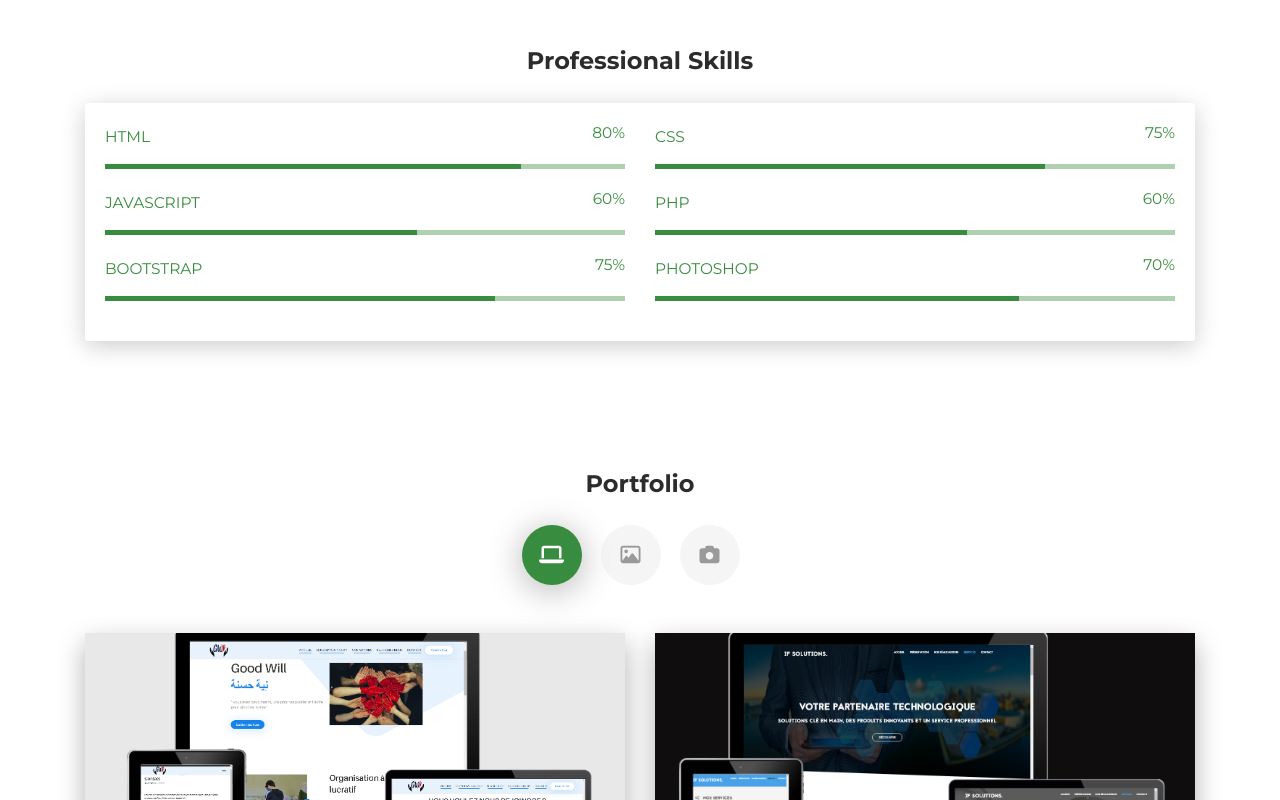
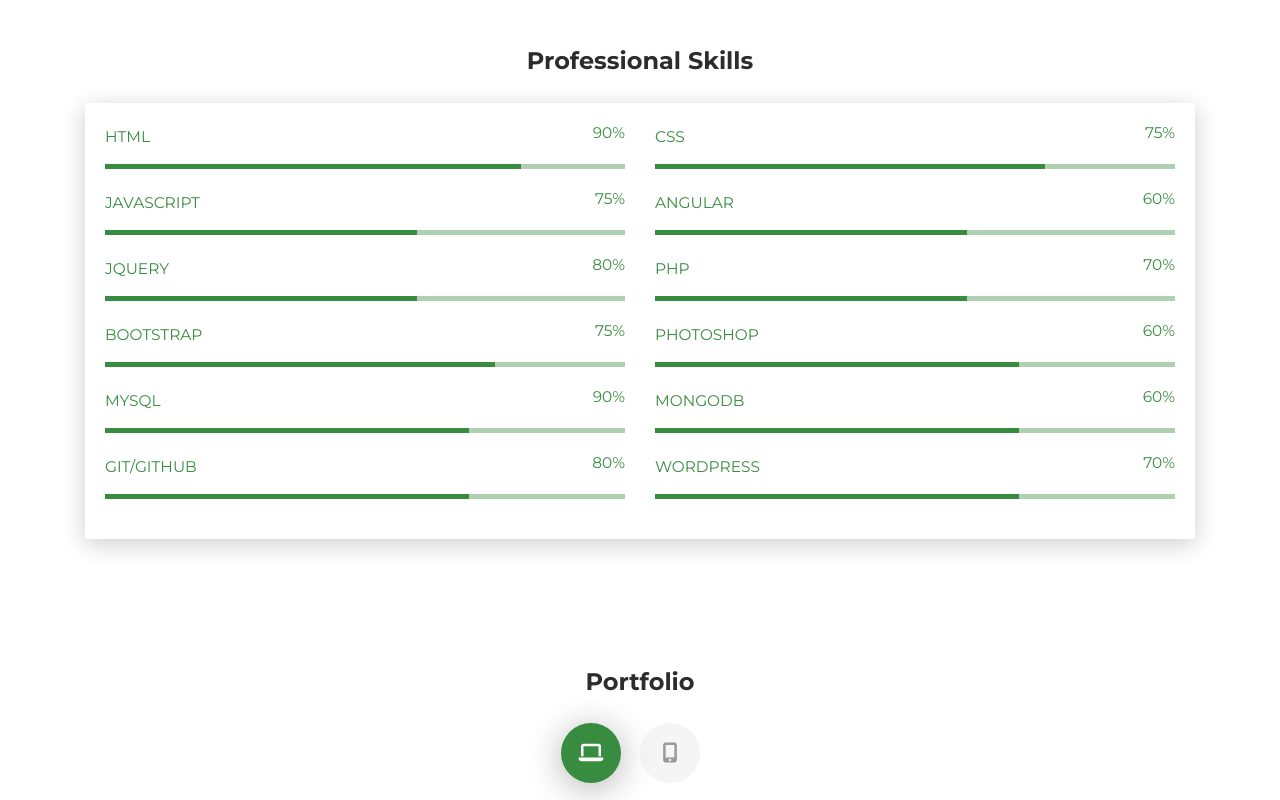
Before and after one commit to dzicee/portfolio, a plain HTML site: page index.html in a window 1280 px wide. Shown: the part 1120-1920 px from the top of the page. Drawn offline with Linux system fonts and the light colour scheme.

Commit message:
update informations

```diff
--- a/index.html
+++ b/index.html
@@ -55,7 +55,7 @@
             <div class="container">
               <div class="content-center">
                 <div class="cc-profile-image"><a href="#"><img src="images/profil.jpg" alt="Image" /></a></div>
-                <div class="h2 title">Abdellatif OU</div>
+                <div class="h2 title">Abdellatif OUENNOUGHI</div>
                 <p class="category text-white">Junior Web Developer, Data visualization</p><a
                   class="btn btn-primary smooth-scroll mr-2" href="#contact" data-aos="zoom-in"
                   data-aos-anchor="data-aos-anchor">Hire Me</a><a class="btn btn-primary" href="#" data-aos="zoom-in"
@@ -66,10 +66,10 @@
               <div class="container">
                 <div class="button-container"><a class="btn btn-default btn-round btn-lg btn-icon"
                     href="https://www.behance.net/ouabdelatiecf6" rel="tooltip" title="Follow me on Behance"><i
-                      class="fa fa-behance"></i></a><a class="btn btn-default btn-round btn-lg btn-icon" href=""
+                      class="fa fa-behance"></i></a><a
+                      class="btn btn-default btn-round btn-lg btn-icon" href="https://www.linkedin.com/in/abdellatif-ouennoughi-397897aa/" rel="tooltip"
+                      title="Follow me on Linkedin"><i class="fa fa-linkedin"></i></a><a class="btn btn-default btn-round btn-lg btn-icon" href=""
                     rel="tooltip" title="Follow me on Twitter"><i class="fa fa-twitter"></i></a><a
-                    class="btn btn-default btn-round btn-lg btn-icon" href="#" rel="tooltip"
-                    title="Follow me on Google+"><i class="fa fa-google-plus"></i></a><a
                     class="btn btn-default btn-round btn-lg btn-icon" href="#" rel="tooltip"
                     title="Follow me on Instagram"><i class="fa fa-instagram"></i></a></div>
               </div>
@@ -105,7 +105,7 @@
                   <div class="h4 mt-0 title">Basic Information</div>
                   <div class="row">
                     <div class="col-sm-4"><strong class="text-uppercase">Age:</strong></div>
-                    <div class="col-sm-8">28</div>
+                    <div class="col-sm-8">31</div>
                   </div>
                   <div class="row mt-3">
                     <div class="col-sm-4"><strong class="text-uppercase">Email:</strong></div>
@@ -140,7 +140,7 @@
                     <div class="progress">
                       <div class="progress-bar progress-bar-primary" data-aos="progress-full" data-aos-offset="10"
                         data-aos-duration="2000" role="progressbar" aria-valuenow="60" aria-valuemin="0"
-                        aria-valuemax="100" style="width: 80%;"></div><span class="progress-value">80%</span>
+                        aria-valuemax="100" style="width: 80%;"></div><span class="progress-value">90%</span>
                     </div>
                   </div>
                 </div>
@@ -160,7 +160,25 @@
                     <div class="progress">
                       <div class="progress-bar progress-bar-primary" data-aos="progress-full" data-aos-offset="10"
                         data-aos-duration="2000" role="progressbar" aria-valuenow="60" aria-valuemin="0"
+                        aria-valuemax="100" style="width: 60%;"></div><span class="progress-value">75%</span>
+                    </div>
+                  </div>
+                </div>
+                <div class="col-md-6">
+                  <div class="progress-container progress-primary"><span class="progress-badge">Angular</span>
+                    <div class="progress">
+                      <div class="progress-bar progress-bar-primary" data-aos="progress-full" data-aos-offset="10"
+                        data-aos-duration="2000" role="progressbar" aria-valuenow="60" aria-valuemin="0"
                         aria-valuemax="100" style="width: 60%;"></div><span class="progress-value">60%</span>
+                    </div>
+                  </div>
+                </div>
+                <div class="col-md-6">
+                  <div class="progress-container progress-primary"><span class="progress-badge">jQuery</span>
+                    <div class="progress">
+                      <div class="progress-bar progress-bar-primary" data-aos="progress-full" data-aos-offset="10"
+                        data-aos-duration="2000" role="progressbar" aria-valuenow="60" aria-valuemin="0"
+                        aria-valuemax="100" style="width: 60%;"></div><span class="progress-value">80%</span>
                     </div>
                   </div>
                 </div>
@@ -169,7 +187,7 @@
                     <div class="progress">
                       <div class="progress-bar progress-bar-primary" data-aos="progress-full" data-aos-offset="10"
                         data-aos-duration="2000" role="progressbar" aria-valuenow="60" aria-valuemin="0"
-                        aria-valuemax="100" style="width: 60%;"></div><span class="progress-value">60%</span>
+                        aria-valuemax="100" style="width: 60%;"></div><span class="progress-value">70%</span>
                     </div>
                   </div>
                 </div>
@@ -186,6 +204,42 @@
                 </div>
                 <div class="col-md-6">
                   <div class="progress-container progress-primary"><span class="progress-badge">Photoshop</span>
+                    <div class="progress">
+                      <div class="progress-bar progress-bar-primary" data-aos="progress-full" data-aos-offset="10"
+                        data-aos-duration="2000" role="progressbar" aria-valuenow="60" aria-valuemin="0"
+                        aria-valuemax="100" style="width: 70%;"></div><span class="progress-value">60%</span>
+                    </div>
+                  </div>
+                </div>
+                <div class="col-md-6">
+                  <div class="progress-container progress-primary"><span class="progress-badge">MySQL</span>
+                    <div class="progress">
+                      <div class="progress-bar progress-bar-primary" data-aos="progress-full" data-aos-offset="10"
+                        data-aos-duration="2000" role="progressbar" aria-valuenow="60" aria-valuemin="0"
+                        aria-valuemax="100" style="width: 70%;"></div><span class="progress-value">90%</span>
+                    </div>
+                  </div>
+                </div>
+                <div class="col-md-6">
+                  <div class="progress-container progress-primary"><span class="progress-badge">MongoDB</span>
+                    <div class="progress">
+                      <div class="progress-bar progress-bar-primary" data-aos="progress-full" data-aos-offset="10"
+                        data-aos-duration="2000" role="progressbar" aria-valuenow="60" aria-valuemin="0"
+                        aria-valuemax="100" style="width: 70%;"></div><span class="progress-value">60%</span>
+                    </div>
+                  </div>
+                </div>
+                <div class="col-md-6">
+                  <div class="progress-container progress-primary"><span class="progress-badge">Git/GitHub</span>
+                    <div class="progress">
+                      <div class="progress-bar progress-bar-primary" data-aos="progress-full" data-aos-offset="10"
+                        data-aos-duration="2000" role="progressbar" aria-valuenow="60" aria-valuemin="0"
+                        aria-valuemax="100" style="width: 70%;"></div><span class="progress-value">80%</span>
+                    </div>
+                  </div>
+                </div>
+                <div class="col-md-6">
+                  <div class="progress-container progress-primary"><span class="progress-badge"> WordPress</span>
                     <div class="progress">
                       <div class="progress-bar progress-bar-primary" data-aos="progress-full" data-aos-offset="10"
                         data-aos-duration="2000" role="progressbar" aria-valuenow="60" aria-valuemin="0"
@@ -208,9 +262,8 @@
                   <li class="nav-item"><a class="nav-link active" data-toggle="tab" href="#web-development"
                       role="tablist"><i class="fa fa-laptop" aria-hidden="true"></i></a></li>
                   <li class="nav-item"><a class="nav-link" data-toggle="tab" href="#graphic-design" role="tablist"><i
-                        class="fa fa-picture-o" aria-hidden="true"></i></a></li>
-                  <li class="nav-item"><a class="nav-link" data-toggle="tab" href="#Photography" role="tablist"><i
-                        class="fa fa-camera" aria-hidden="true"></i></a></li>
+                        class="fa fa-mobile" aria-hidden="true"></i></a></li>
+
                 </ul>
               </div>
             </div>
@@ -228,7 +281,8 @@
                             <p> Respensive Website</p>
                           </figcaption>
                         </figure>
-                      </a></div>
+                      </a>
+                    </div>
                     <div class="cc-porfolio-image img-raised" data-aos="fade-up" data-aos-anchor-placement="top-bottom">
                       <a href="https://www.coolnetwork-dz.com/">
                         <figure class="cc-effect"><img src="images/coolnetwork.PNG" alt="Image" />
@@ -237,7 +291,8 @@
                             <p>Web Development</p>
                           </figcaption>
                         </figure>
-                      </a></div>
+                      </a>
+                    </div>
                   </div>
                   <div class="col-md-6">
                     <div class="cc-porfolio-image img-raised" data-aos="fade-up" data-aos-anchor-placement="top-bottom">
@@ -248,7 +303,8 @@
                             <p>Web Development</p>
                           </figcaption>
                         </figure>
-                      </a></div>
+                      </a>
+                    </div>
                     <div class="cc-porfolio-image img-raised" data-aos="fade-up" data-aos-anchor-placement="top-bottom">
                       <a href="https://uca-dz.000webhostapp.com/#">
                         <figure class="cc-effect"><img src="images/uca.png" alt="Image" />
@@ -257,7 +313,8 @@
                             <p> Respensive Website</p>
                           </figcaption>
                         </figure>
-                        </a></div>
+                      </a>
+                    </div>
                   </div>
 
                 </div>
@@ -271,7 +328,8 @@
                             <p>Web Development</p>
                           </figcaption>
                         </figure>
-                      </a></div>
+                      </a>
+                    </div>
 
 
 
@@ -291,7 +349,8 @@
                             <p>Graphic Design</p>
                           </figcaption>
                         </figure>
-                      </a></div>
+                      </a>
+                    </div>
                     <div class="cc-porfolio-image img-raised" data-aos="fade-up" data-aos-anchor-placement="top-bottom">
                       <a href="#graphic-design">
                         <figure class="cc-effect"><img src="images/graphic-design-2.jpg" alt="Image" />
@@ -300,7 +359,8 @@
                             <p>Graphic Design</p>
                           </figcaption>
                         </figure>
-                      </a></div>
+                      </a>
+                    </div>
                   </div>
 
                 </div>
@@ -323,9 +383,12 @@
               </div>
               <div class="col-md-9" data-aos="fade-left" data-aos-offset="50" data-aos-duration="500">
                 <div class="card-body">
-                  <div class="h5">Web Developer</div>
-                  <p>Lorem ipsum, dolor sit amet consectetur adipisicing elit. Accusamus odio quod autem quam facere
-                    voluptatibus, quibusdam aperiam id nam ipsam?</p>
+                  <div class="h5">Software Engineer</div>
+                  <ul>
+                    <li>Participated in the functional analysis of user requirements. </li>
+                    <li> Contributed to the development of new application solutions.</li>
+                    <li>  Managed incident resolution and enhanced the monitoring infrastructure.</li>
+                  </ul>
                 </div>
               </div>
             </div>
@@ -417,8 +480,8 @@
   <footer class="footer">
     <div class="container text-center"><a class="cc-behance btn btn-link"
         href="https://www.behance.net/ouabdelatiecf6"><i class="fa fa-behance fa-2x " aria-hidden="true"></i></a><a
+        class="cc-google-plus btn btn-link" href="https://www.linkedin.com/in/abdellatif-ouennoughi-397897aa/"><i class="fa fa-linkedin fa-2x" aria-hidden="true"></i></a><a
         class="cc-twitter btn btn-link " href="#"><i class="fa fa-twitter fa-2x " aria-hidden="true"></i></a><a
-        class="cc-google-plus btn btn-link" href="#"><i class="fa fa-google-plus fa-2x" aria-hidden="true"></i></a><a
         class="cc-instagram btn btn-link" href="#"><i class="fa fa-instagram fa-2x " aria-hidden="true"></i></a></div>
     <div class="h4 title text-center">Abdellatif OU</div>
     <div class="text-center text-muted">
```
Lines whose indentation alone changed are shown as unchanged.
